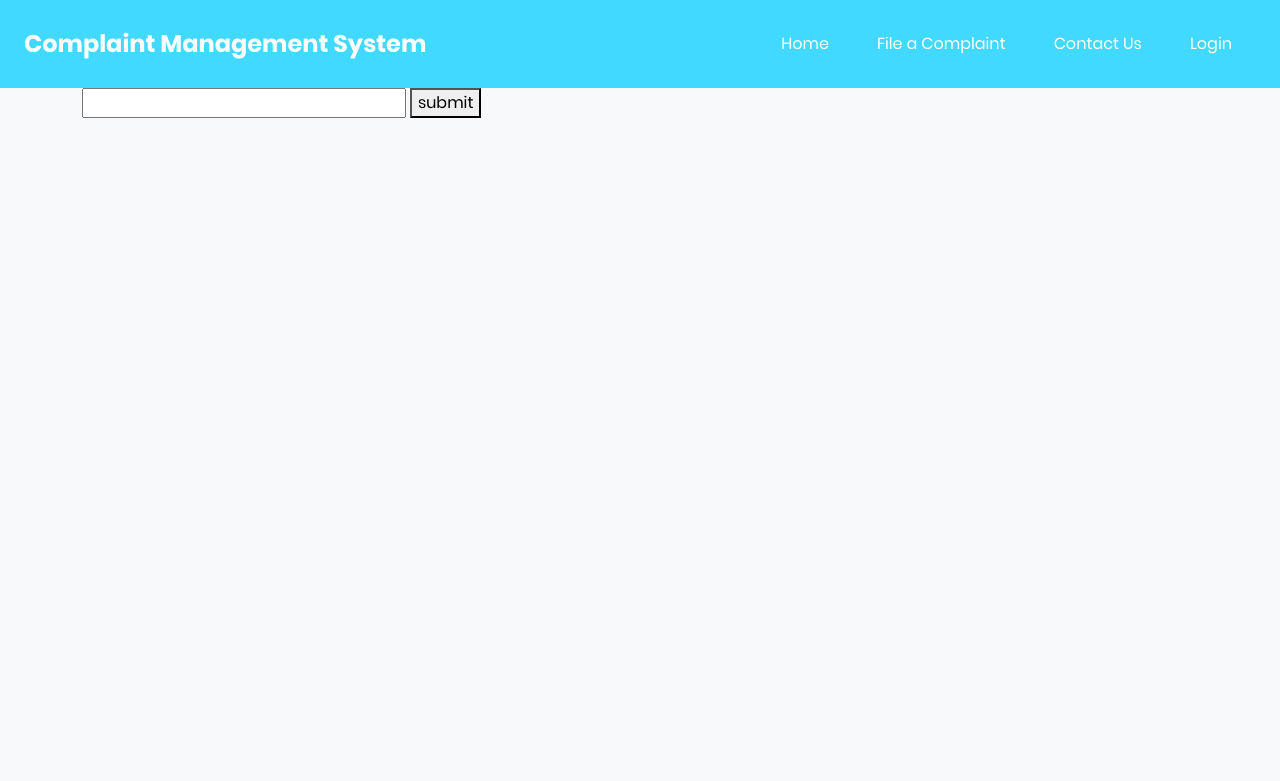
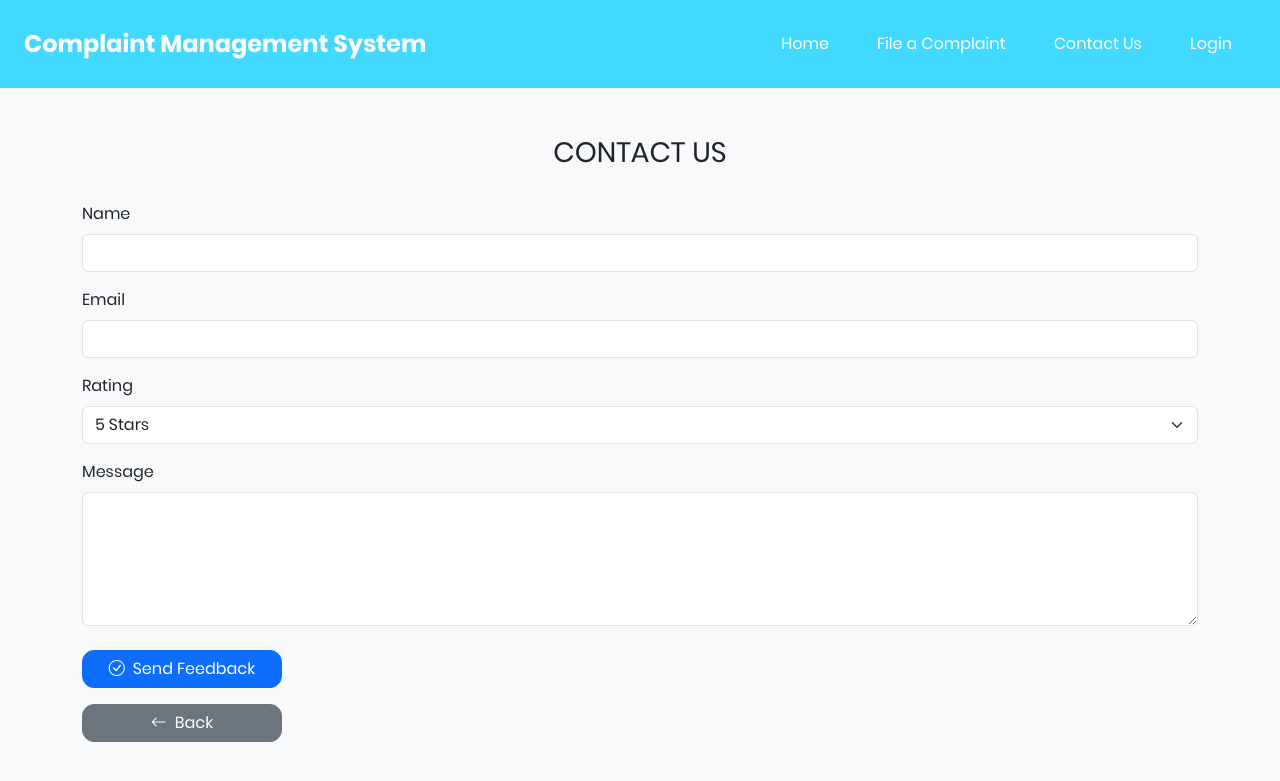
Before and after one commit to Vaillant06/ComplaintManagementSystem, a Flask app: page /contact/ in a window 1280 px wide. Shown: the top 781 px of the page. Run offline with Flask 3, Linux system fonts and the light colour scheme.

Commit message:
Added functionality to contact us page

```diff
--- a/app/templates/contact_us.html
+++ b/app/templates/contact_us.html
@@ -2,10 +2,35 @@
 
 {% extends 'base.html' %}
 {% block content %}
-<div>
+<div class=" mt-5">
+    <h3 class="text-center my-4">CONTACT US</h3>
     <form action="{{ url_for('contact.message') }}" method="POST">
-        <input type="text" required>
-        <button>submit</button>
+        <label for="name" class="my-2">Name</label>
+        <input type="text" class="form-control mb-2" required>
+
+        <label for="email" class="my-2">Email</label>
+        <input type="email" class="form-control mb-2" required>
+
+        <label for="rating" class="my-2">Rating</label>
+        <select name="rating" class="form-select mb-2">
+            <option value="5">5 Stars</option>
+            <option value="4">4 Stars</option>
+            <option value="3">3 Stars</option>
+            <option value="2">2 Stars</option>
+            <option value="1">1 Star</option>
+        </select>
+
+        <label for="message" class="my-2">Message</label>
+        <textarea name="message" class="form-control mb-2" rows="5" required></textarea>
+
+        <button class="btn btn-primary my-3">
+            <i class="bi bi-check-circle me-1"></i>
+            Send Feedback
+        </button>
     </form>
+    <a href="{{ url_for('home.home') }}" class="btn btn-secondary">
+        <i class="bi bi-arrow-left me-1"></i>
+        Back
+    </a>
 </div>
 {% endblock %}
--- a/app/templates/new_complaint.html
+++ b/app/templates/new_complaint.html
@@ -3,7 +3,7 @@
 {% extends 'base.html' %}
 {% block content %}
 <div>
-	<h3 class=" text-center m-5">Submit Complaint</h3>
+	<h3 class=" text-center m-5">SUBMIT COMPLAINT</h3>
 
 	<form method="POST">
 		<div class="mb-3">
@@ -23,12 +23,12 @@
 			<textarea name="description" class="form-control mt-1" rows="5" required></textarea>
 		</div>
 		<button class="btn btn-primary">
-			<i class="bi bi-check-circle"></i>
+			<i class="bi bi-check-circle me-1"></i>
 			Submit
 		</button>
 	</form>
 	<a href="{{ url_for('user.user_dashboard') }}" class="btn btn-secondary mt-3">
-		<i class="bi bi-arrow-left"></i>
+		<i class="bi bi-arrow-left me-1"></i>
 		Back
 	</a>
 </div>
--- a/app/templates/user_dashboard.html
+++ b/app/templates/user_dashboard.html
@@ -11,6 +11,9 @@
                 <p><strong>{{ user.name }}</strong></p>
                 <p><strong>{{ user.email }}</strong></p>
                 <p class="text-muted">Last Login: <strong class="text-success">{{ user.last_login }}</strong></p>
+            </div>
+            <div class="complaints my-3">
+                <h4 class="my-2">Total complaints : {{ total }}</h4>
             </div>
             <div class="redirection mt-3">
                 <a href="/complaints/new" class="btn btn-warning mt-3">
@@ -83,7 +86,7 @@
                             </th>
                             <th>
                                 <i class="bi bi-clock me-1"></i>
-                                Created
+                                Filed At
                             </th>
                             <th>
                                 <i class="bi bi-person-badge me-1"></i>
```
Also changed, not shown: app/routes/user.py (+7 -1 lines).
